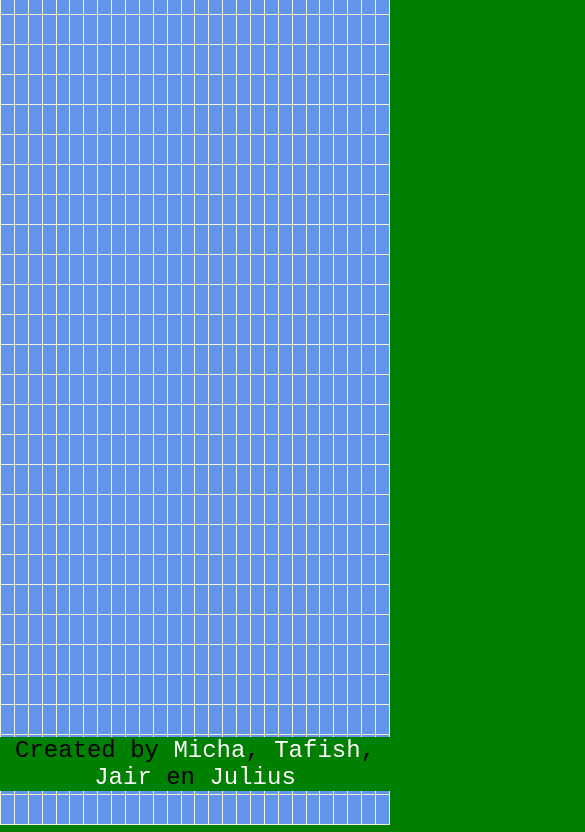
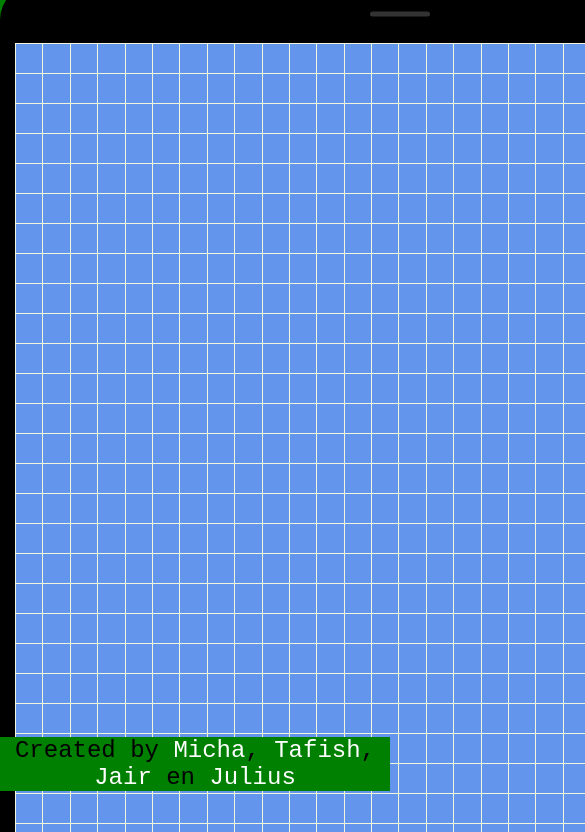
Before and after one commit to Zinho01/Game-of-Life, a plain HTML site: page game-of-life/index.html in a window 390 px wide. Shown: the part 53-885 px from the top of the page, 585 px wide, since content can reach past the window. Drawn offline with Linux system fonts and the light colour scheme.

Commit message:
tablet tovoeging en verandering in styling

```diff
--- a/game-of-life/index.html
+++ b/game-of-life/index.html
@@ -9,6 +9,8 @@
         <h1>The Game of Life</h1>
     </header>
     <main>
+        <div class="tablet">
+            <div class="content">
                 <div id="gridContainer">
                 </div>
                 <div class="controls">
@@ -24,6 +26,8 @@
                         <button id="random">Random</button>
                     </div>
                 </div>
+            </div>
+        </div>
     </main>
 
     <footer>
--- a/game-of-life/life.css
+++ b/game-of-life/life.css
@@ -1,3 +1,34 @@
+.tablet {
+  position: relative;
+  width: 768px;
+  height: 925px;
+  margin: auto;
+  border: 16px black solid;
+  border-top-width: 60px;
+  border-bottom-width: 60px;
+  border-radius: 36px;
+}
+
+.tablet:before {
+  content: '';
+  display: block;
+  width: 60px;
+  height: 5px;
+  position: absolute;
+  top: -30px;
+  left: 50%;
+  transform: translate(-50%, -50%);
+  background: #333;
+  border-radius: 10px;
+}
+
+.tablet .content {
+  width: 768px;
+  height: 925px;
+  background: white;
+  margin: -1px;
+}
+
 body {
     margin: 0px;
     padding: 0px;
```
Lines whose indentation alone changed are shown as unchanged.
